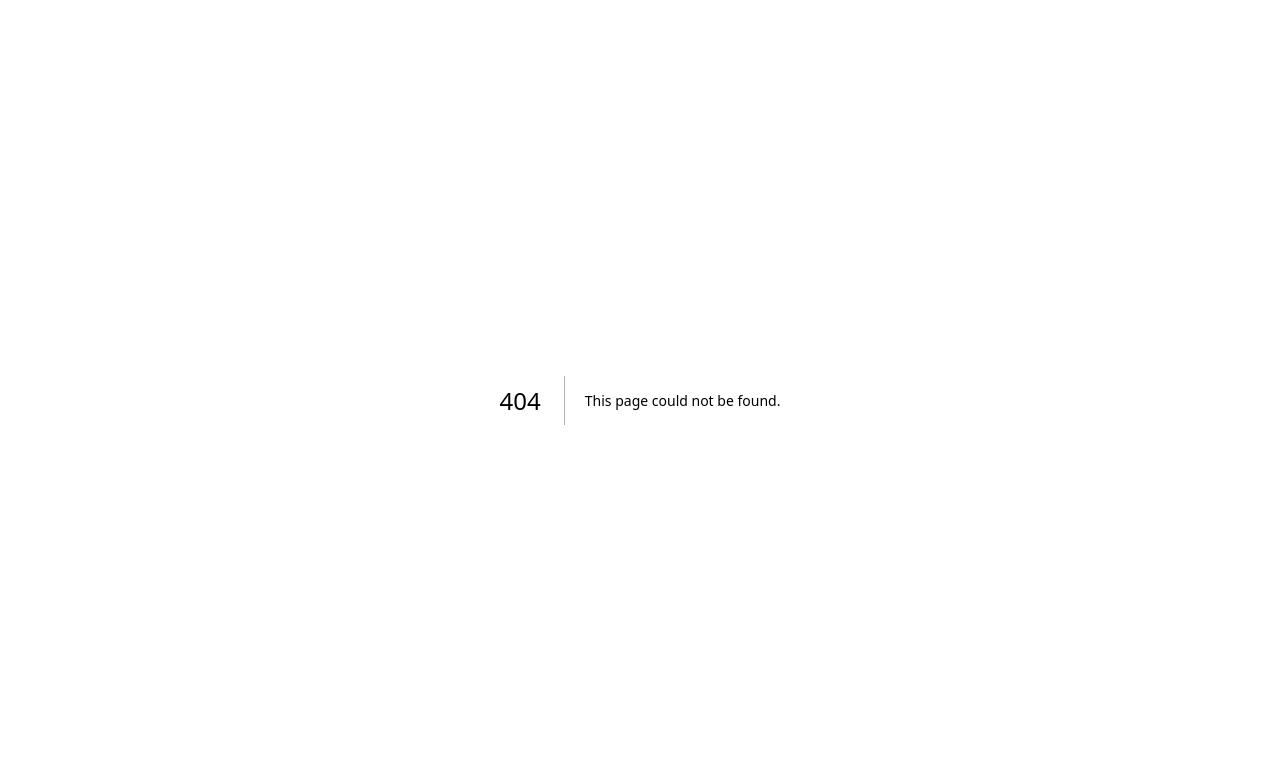
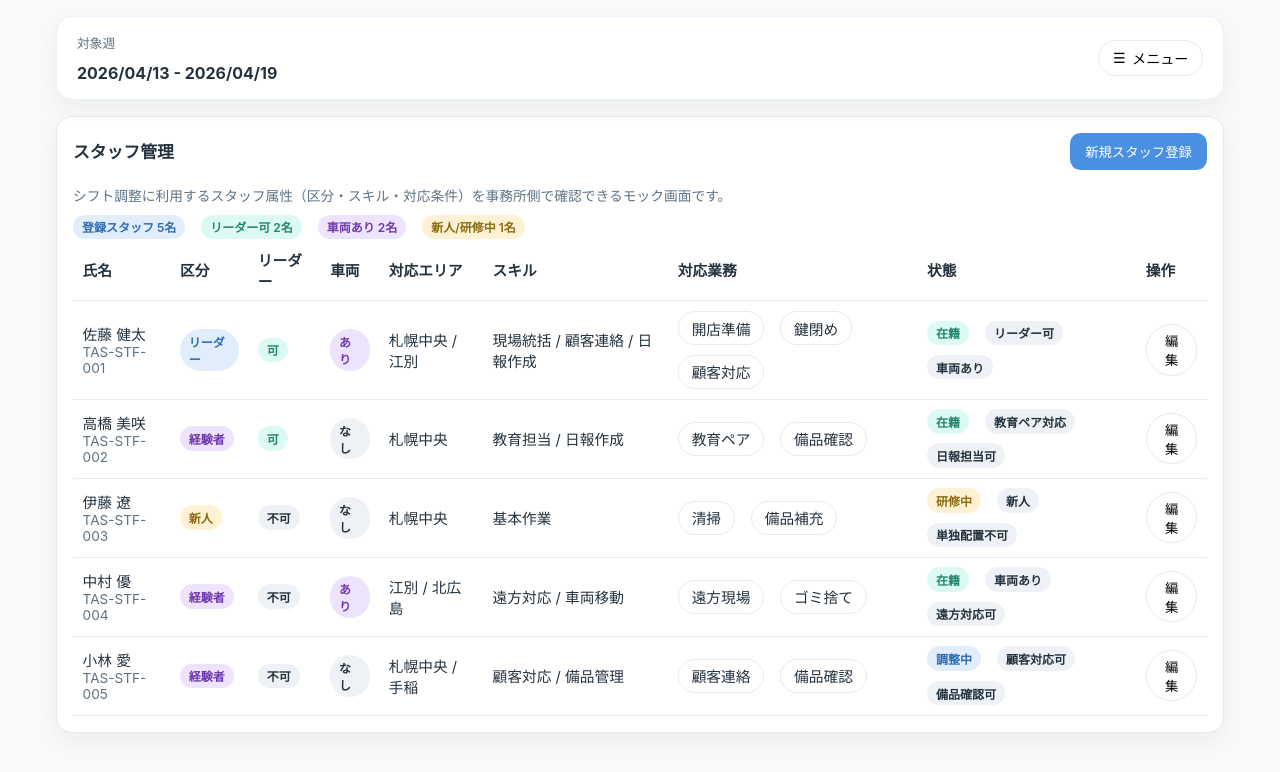
Before and after one commit to ANOSkdy/shift_manager, a Next.js app: page /staff in a window 1280 px wide. Before the commit this address had no page. Shown: the top 772 px of the page. Built offline with nearby package versions, Linux system fonts and the light colour scheme.

Commit message:
Add static TAS mock management pages for staff and sites

```diff
--- /dev/null
+++ b/app/(mock)/staff/page.tsx
@@ -0,0 +1,105 @@
+import { SectionCard, StatusTag } from '@/components/mock/ui';
+import { staffMockRows } from '@/lib/mock/tas-master-data';
+
+const leadCount = staffMockRows.filter((row) => row.canLead).length;
+const carCount = staffMockRows.filter((row) => row.hasCar).length;
+const traineeCount = staffMockRows.filter((row) => row.staffType === '新人' || row.status === '研修中').length;
+
+function toneForStaffType(staffType: (typeof staffMockRows)[number]['staffType']) {
+  if (staffType === 'リーダー') return 'primary';
+  if (staffType === '新人') return 'warning';
+  return 'insight';
+}
+
+function toneForStaffStatus(status: (typeof staffMockRows)[number]['status']) {
+  if (status === '在籍') return 'success';
+  if (status === '研修中') return 'warning';
+  return 'primary';
+}
+
+export default function StaffPage() {
+  return (
+    <div className="page-stack">
+      <SectionCard
+        title="スタッフ管理"
+        action={
+          <button type="button" className="primary-button">
+            新規スタッフ登録
+          </button>
+        }
+      >
+        <p className="helper-text">シフト調整に利用するスタッフ属性（区分・スキル・対応条件）を事務所側で確認できるモック画面です。</p>
+
+        <div className="status-row">
+          <StatusTag tone="primary">登録スタッフ {staffMockRows.length}名</StatusTag>
+          <StatusTag tone="success">リーダー可 {leadCount}名</StatusTag>
+          <StatusTag tone="insight">車両あり {carCount}名</StatusTag>
+          <StatusTag tone="warning">新人/研修中 {traineeCount}名</StatusTag>
+        </div>
+
+        <div className="table-wrap">
+          <table>
+            <thead>
+              <tr>
+                <th>氏名</th>
+                <th>区分</th>
+                <th>リーダー</th>
+                <th>車両</th>
+                <th>対応エリア</th>
+                <th>スキル</th>
+                <th>対応業務</th>
+                <th>状態</th>
+                <th>操作</th>
+              </tr>
+            </thead>
+            <tbody>
+              {staffMockRows.map((staff) => (
+                <tr key={staff.id}>
+                  <td>
+                    <p>{staff.name}</p>
+                    <p className="muted">{staff.id}</p>
+                  </td>
+                  <td>
+                    <StatusTag tone={toneForStaffType(staff.staffType)}>{staff.staffType}</StatusTag>
+                  </td>
+                  <td>
+                    <StatusTag tone={staff.canLead ? 'success' : 'default'}>{staff.canLead ? '可' : '不可'}</StatusTag>
+                  </td>
+                  <td>
+                    <StatusTag tone={staff.hasCar ? 'insight' : 'default'}>{staff.hasCar ? 'あり' : 'なし'}</StatusTag>
+                  </td>
+                  <td>{staff.areas.join(' / ')}</td>
+                  <td>{staff.skills.join(' / ')}</td>
+                  <td>
+                    <div className="status-row">
+                      {staff.availableTasks.map((task) => (
+                        <span key={task} className="chip">
+                          {task}
+                        </span>
+                      ))}
+                    </div>
+                  </td>
+                  <td>
+                    <div className="status-row">
+                      <StatusTag tone={toneForStaffStatus(staff.status)}>{staff.status}</StatusTag>
+                      {staff.tags.slice(0, 2).map((tag) => (
+                        <StatusTag key={tag} tone="default">
+                          {tag}
+                        </StatusTag>
+                      ))}
+                    </div>
+                  </td>
+                  <td>
+                    <button type="button" className="chip">
+                      編集
+                    </button>
+                  </td>
+                </tr>
+              ))}
+            </tbody>
+          </table>
+        </div>
+      </SectionCard>
+    </div>
+  );
+}
```
Also changed, not shown: app/(mock)/sites/page.tsx (added, +95 -0 lines).
